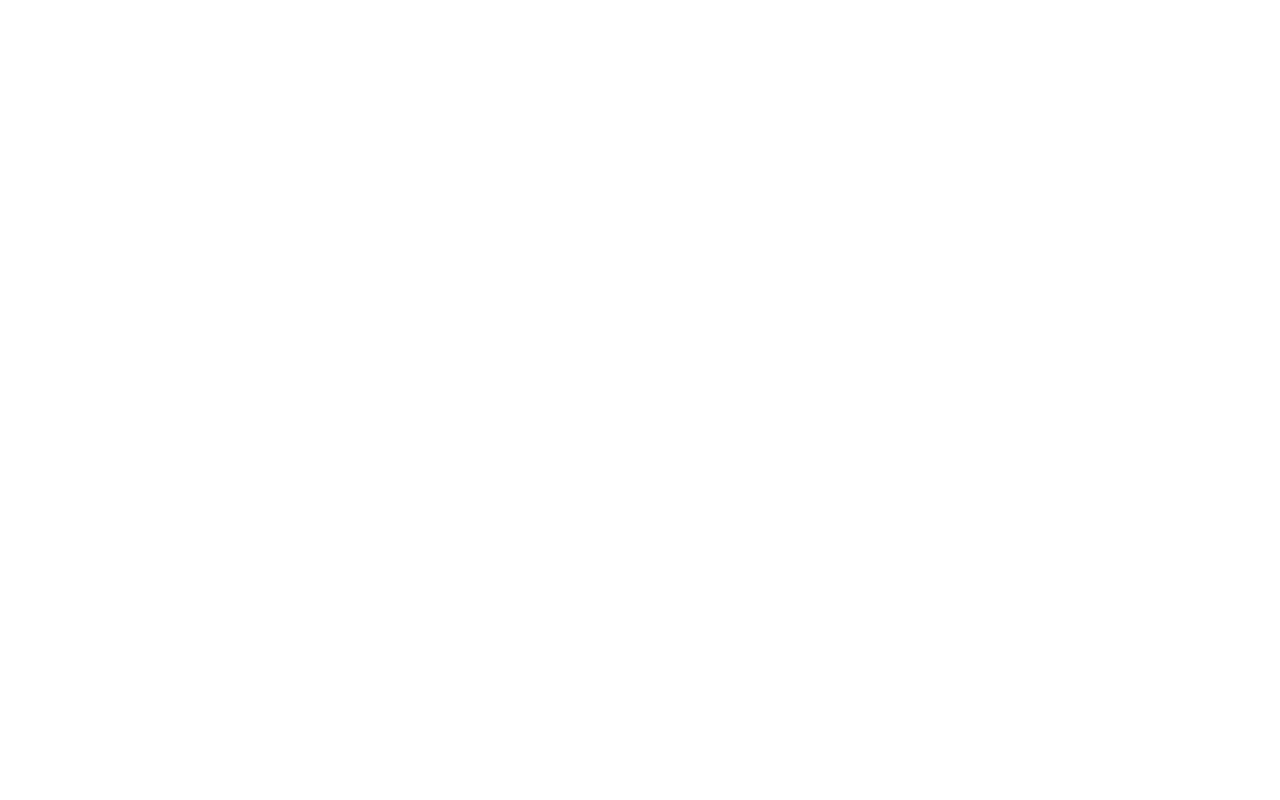
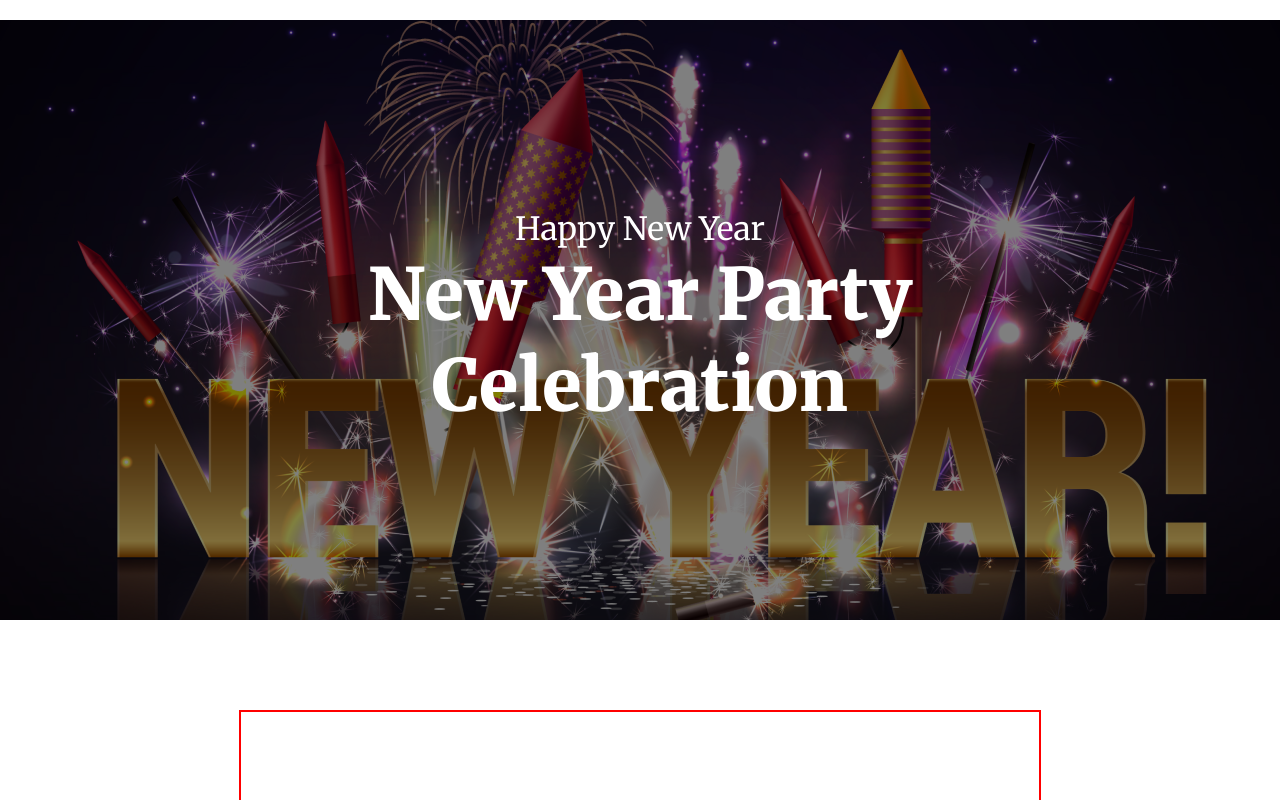
Before and after one commit to itssmahin/my-first-degin, a plain HTML site: page index.html in a window 1280 px wide. Shown: the top 800 px of the page. Drawn offline with Linux system fonts and the light colour scheme.

Commit message:
banner section done

```diff
--- a/index.html
+++ b/index.html
@@ -4,16 +4,29 @@
     <meta charset="UTF-8">
     <meta name="viewport" content="width=device-width, initial-scale=1.0">
     <title>My first degin</title>
+    <link rel="stylesheet" href="styles/styles.css">
 </head>
 <body>
 
-<header>
+<header class="banner-container">
 
+<div class="banner-content">
+
+    <p>Happy New Year</p>
+<h1>New Year Party <br />
+    Celebration</h1>
+</div>
 
 </header>
 
 <main>
 
+    <!-- 65% section starts here -->
+
+    <section class="second-section-container"></section>
+
+
+     <!-- 65% section ends here -->
 
 </main>
 
--- /dev/null
+++ b/styles/styles.css
@@ -0,0 +1,73 @@
+@import url('https://fonts.googleapis.com/css2?family=Merriweather:ital,wght@0,300;0,400;0,700;0,900;1,300;1,400;1,700;1,900&display=swap');
+
+* {
+
+   box-sizing: border-box;
+   margin: 0;
+   padding: 0;
+}
+
+
+
+body {
+
+    font-family: "Merriweather", serif;
+}
+
+/* banner section style starts here */
+.banner-container{
+
+ max-width: 1320px;
+    margin: 0 auto;
+
+    height: 600px;
+    margin-top: 20px;
+background-color: rgba(0, 0, 0, 0.5);
+    background-image: url('../images/Banner\ Image.png');
+    background-position: center;
+    background-repeat: no-repeat;
+    background-size: cover;
+    background-blend-mode: overlay;
+
+}
+
+.banner-content{
+
+    display: flex;
+    flex-direction: column;
+    height: 600px;
+    justify-content: center;
+    text-align: center;
+
+}
+
+.banner-content p, h1 {
+
+    color: white;
+
+}
+
+.banner-content p {
+
+    font-size: 32px;
+    font-weight: 400;
+
+}
+
+.banner-content h1 {
+
+    font-size: 72px;
+    font-weight: 900;
+
+}
+
+/* 65% section style starts here */
+
+.second-section-container {
+
+    width:802.9px ;
+    height: 806px;
+    margin: 0 auto;
+    border: 2px solid red;
+    margin-top: 90px;
+}
```
